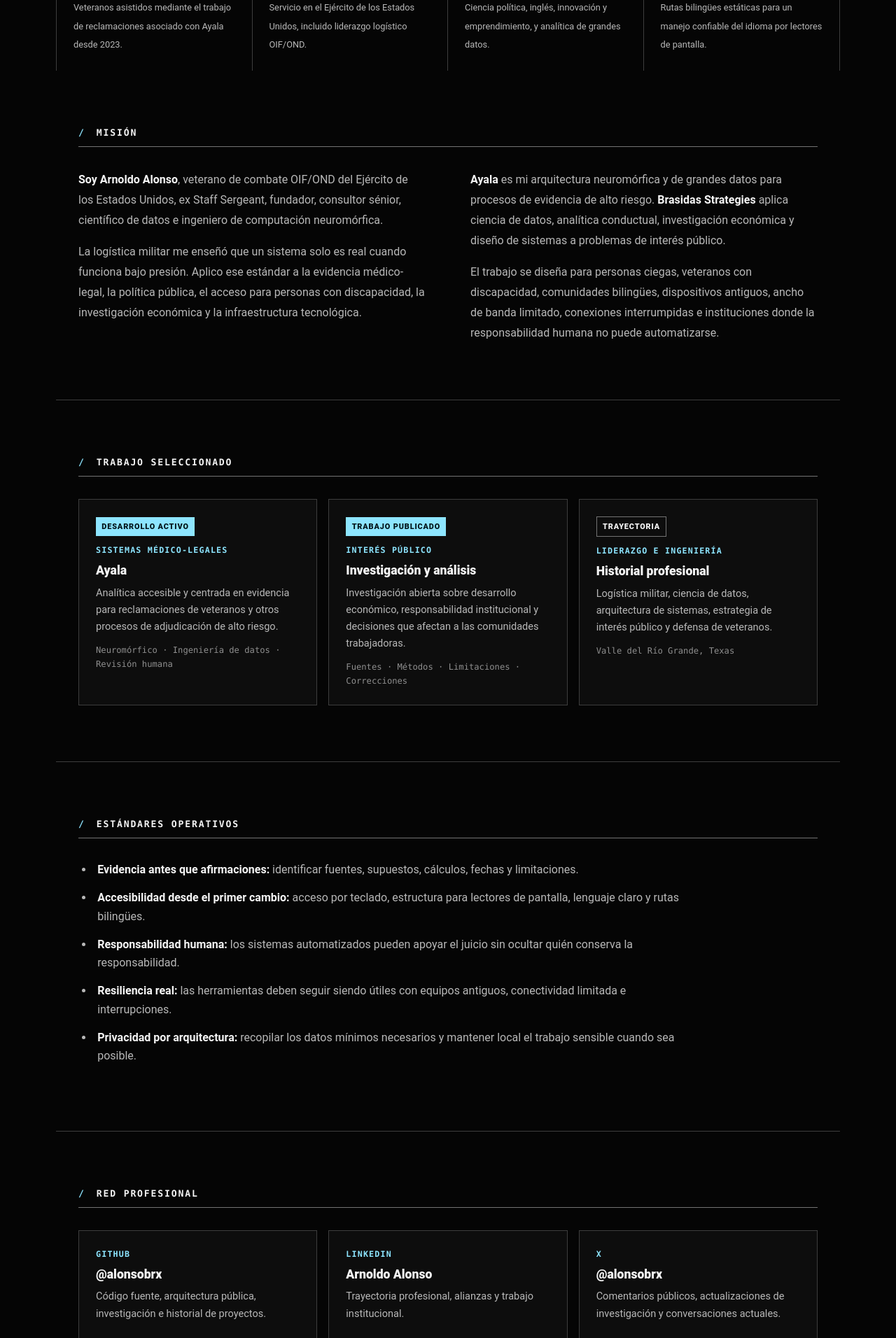
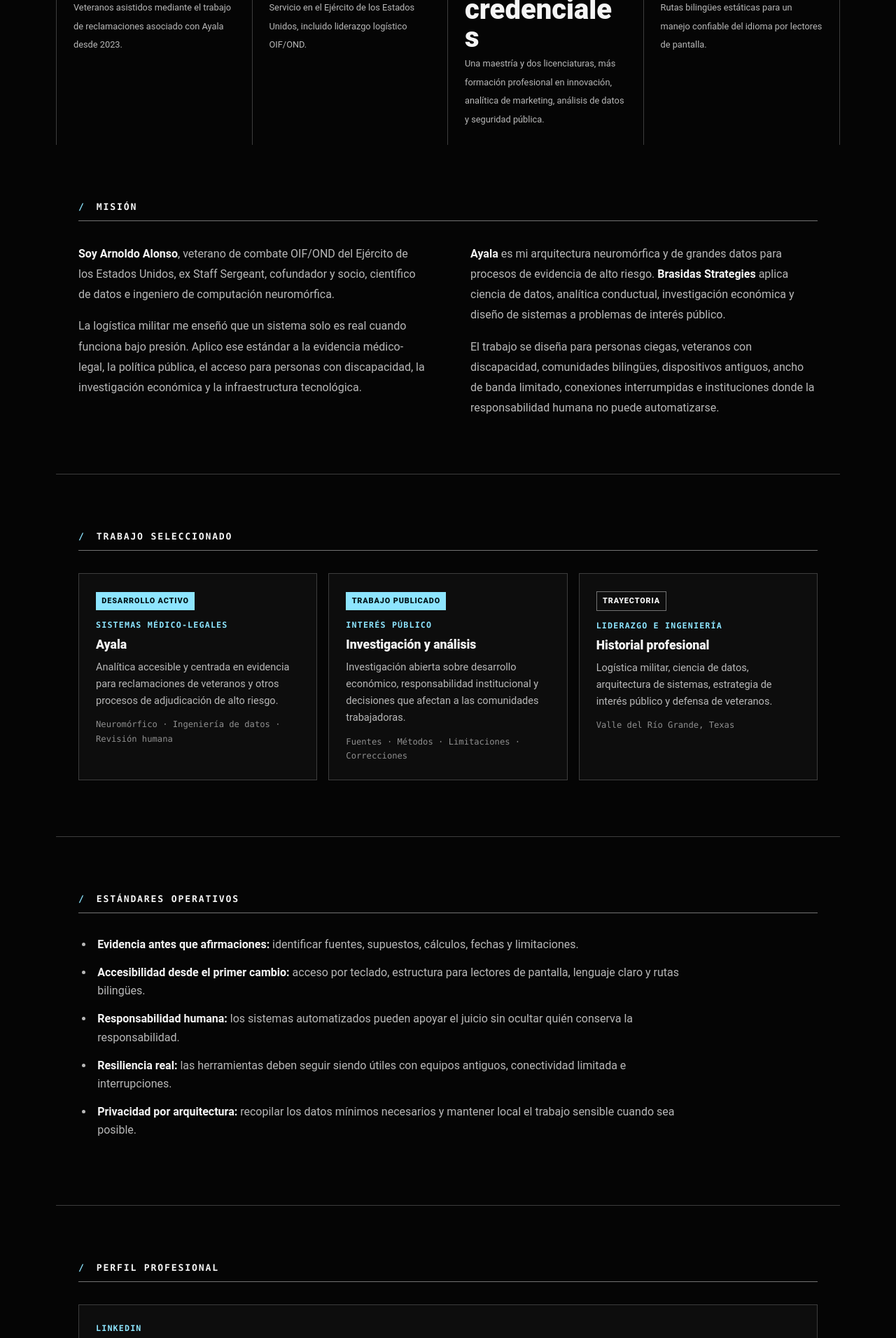
Before and after one commit to alonsobrx/founder-architect, a website: page es/index.html in a window 1280 px wide. Shown: the part 888-2800 px from the top of the page at 70% size. Drawn offline with Linux system fonts and the light colour scheme.

Commit message:
Refine professional profile: es/index.html

```diff
--- a/es/index.html
+++ b/es/index.html
@@ -42,8 +42,8 @@
       <span class="proof-label">Servicio en el Ejército de los Estados Unidos, incluido liderazgo logístico OIF/OND.</span>
     </div>
     <div class="proof">
-      <span class="proof-value">4 títulos</span>
-      <span class="proof-label">Ciencia política, inglés, innovación y emprendimiento, y analítica de grandes datos.</span>
+      <span class="proof-value">3 títulos + 4 credenciales</span>
+      <span class="proof-label">Una maestría y dos licenciaturas, más formación profesional en innovación, analítica de marketing, análisis de datos y seguridad pública.</span>
     </div>
     <div class="proof">
       <span class="proof-value">EN / ES</span>
@@ -56,7 +56,7 @@
       <h2 class="sec-head" id="mission-head">Misión</h2>
       <div class="bio-grid">
         <div>
-          <p class="bio-p"><strong>Soy Arnoldo Alonso</strong>, veterano de combate OIF/OND del Ejército de los Estados Unidos, ex Staff Sergeant, fundador, consultor sénior, científico de datos e ingeniero de computación neuromórfica.</p>
+          <p class="bio-p"><strong>Soy Arnoldo Alonso</strong>, veterano de combate OIF/OND del Ejército de los Estados Unidos, ex Staff Sergeant, cofundador y socio, científico de datos e ingeniero de computación neuromórfica.</p>
           <p class="bio-p">La logística militar me enseñó que un sistema solo es real cuando funciona bajo presión. Aplico ese estándar a la evidencia médico-legal, la política pública, el acceso para personas con discapacidad, la investigación económica y la infraestructura tecnológica.</p>
         </div>
         <div>
@@ -105,27 +105,12 @@
     </section>
 
     <section class="section" aria-labelledby="network-head">
-      <h2 class="sec-head" id="network-head">Red profesional</h2>
+      <h2 class="sec-head" id="network-head">Perfil profesional</h2>
       <div class="social-grid">
-        <a class="social-card" href="https://github.com/alonsobrx" target="_blank" rel="noopener">
-          <div class="social-network">GitHub</div>
-          <div class="social-handle">@alonsobrx</div>
-          <div class="social-purpose">Código fuente, arquitectura pública, investigación e historial de proyectos.</div>
-        </a>
         <a class="social-card" href="https://www.linkedin.com/in/alonsobrx" target="_blank" rel="noopener">
           <div class="social-network">LinkedIn</div>
           <div class="social-handle">Arnoldo Alonso</div>
           <div class="social-purpose">Trayectoria profesional, alianzas y trabajo institucional.</div>
-        </a>
-        <a class="social-card" href="https://x.com/alonsobrx" target="_blank" rel="noopener">
-          <div class="social-network">X</div>
-          <div class="social-handle">@alonsobrx</div>
-          <div class="social-purpose">Comentarios públicos, actualizaciones de investigación y conversaciones actuales.</div>
-        </a>
-        <a class="social-card" href="https://t.me/alonsobrx" target="_blank" rel="noopener">
-          <div class="social-network">Telegram</div>
-          <div class="social-handle">@alonsobrx</div>
-          <div class="social-purpose">Contacto profesional directo y consultas de colaboración.</div>
         </a>
       </div>
     </section>
```
